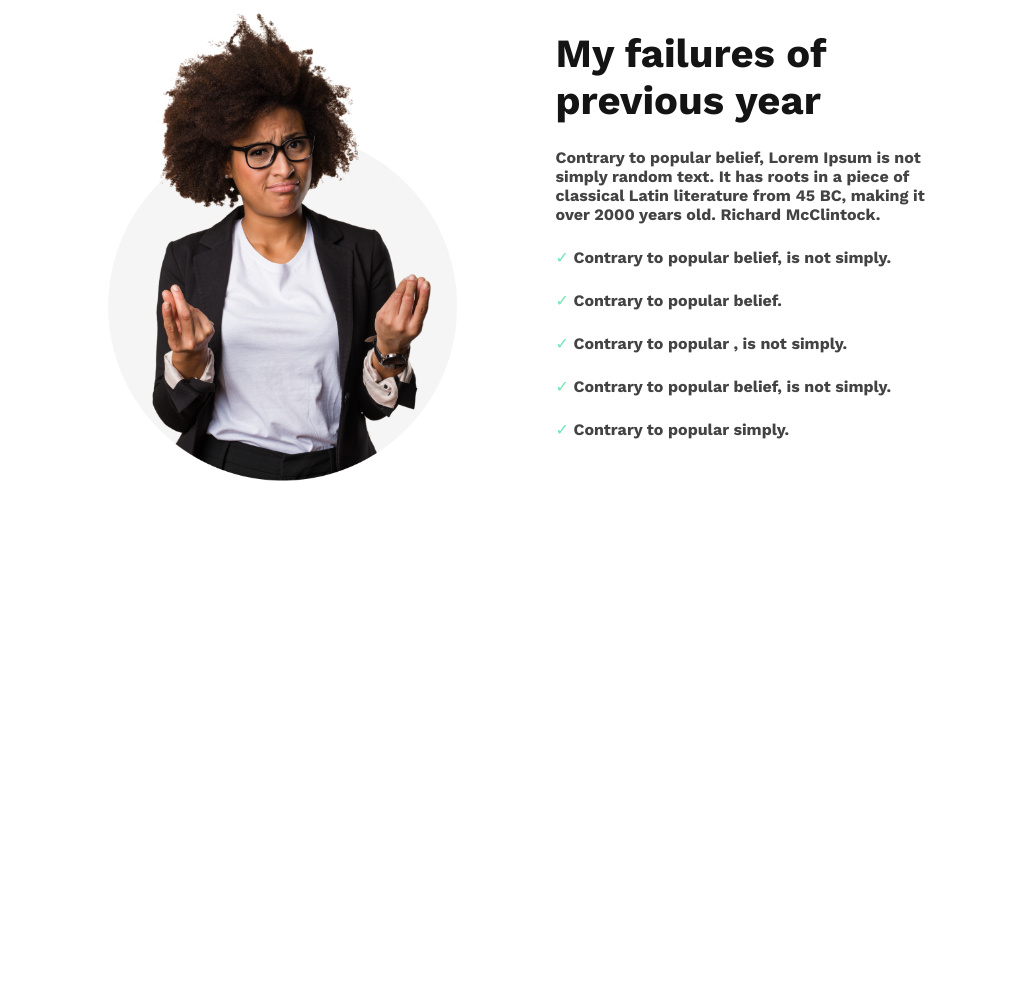
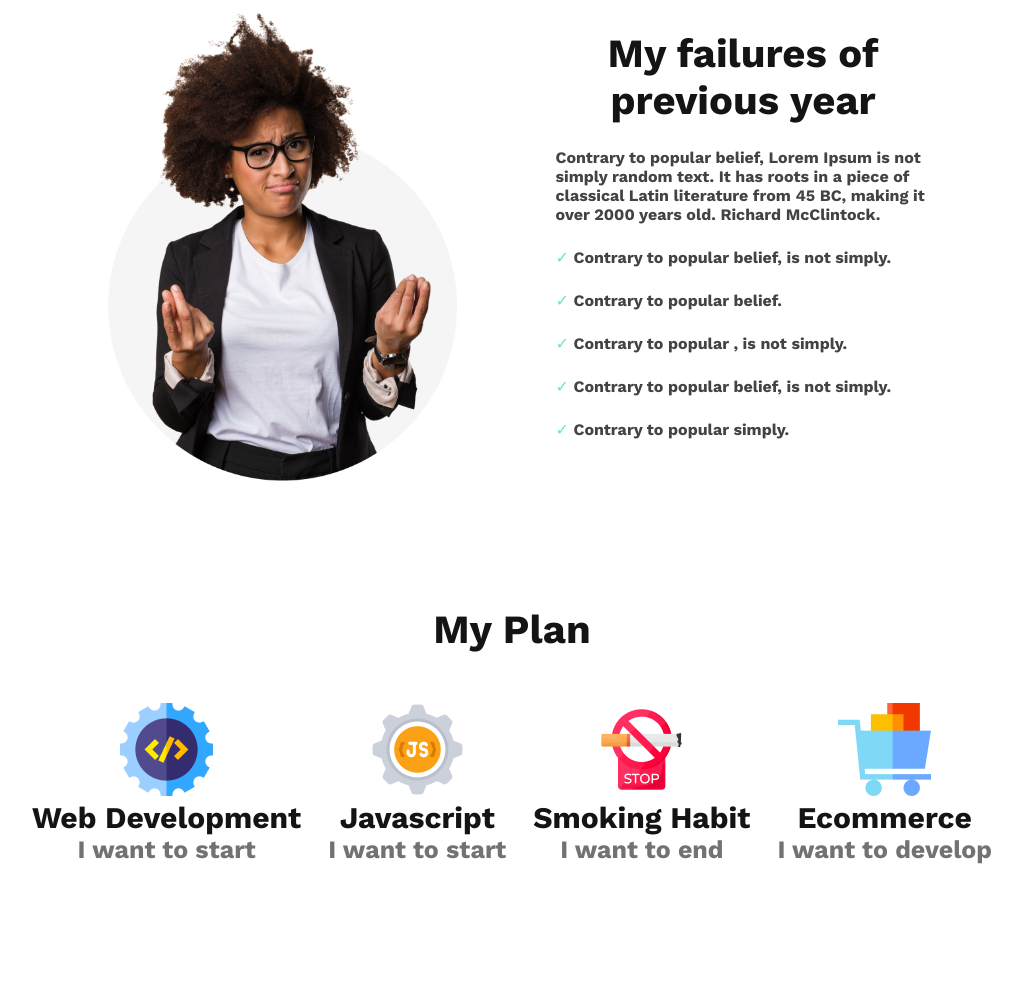
Before and after one commit to sm-alamin/goal-of-the-new-year, a plain HTML site: page index.html in a window 1280 px wide. Shown: the part 918-1924 px from the top of the page, without its empty margins (128-1150 px from the left). Before the commit the page ends 1524 px from the top, so only its background shows below. Drawn offline with nearby package versions, Linux system fonts and the light colour scheme.

Commit message:
my plan section is done

```diff
--- a/css/style.css
+++ b/css/style.css
@@ -35,12 +35,16 @@ Prepared by: Mohammad Al-Amin
 .title{
     font-size: 40px;
     color: #151414;
+    text-align: center;
 }
 .description{
     font-weight: 400;
     font-size: 16px;
     color: #444343;
     margin: 24px 0 20px;
+}
+.mb-50{
+    margin-bottom:50px;
 }
 
  /***
@@ -109,3 +113,29 @@ Prepared by: Mohammad Al-Amin
     color: #6DE6B4;
 
 }
+ /***
+
+====================================================================
+  Main Part: My Plan Section Style
+====================================================================
+
+***/
+.my-plan{
+    text-align: center;
+    margin: 0 auto;
+    width:80%;
+    height:50vh;
+}
+.my-plan-details{
+    display: flex;
+    justify-content: center;
+    gap: 27px;
+}
+.skill-development .skill-title{
+    font-size: 30px;
+}
+.skill-development .skill-description{
+    color: #737272;
+    font-size: 25px;
+    font-weight:500px;
+}
--- a/index.html
+++ b/index.html
@@ -39,7 +39,33 @@
             </div>
         </section> <!-- My Previous Year Failure Section Ends Here  -->
 
+        <!-- My Plan Section Starts From Here -->
+        <section class="my-plan">
+            <h3 class="title mb-50">My Plan</h3>
+            <div class="my-plan-details">
+                <div class="skill-development">
+                    <img src="images/icons/web.png" alt="">
+                    <h3 class="title skill-title">Web Development</h3>
+                    <p class="skill-description">I want to start</p>
+                </div>
+                <div class="skill-development">
+                    <img src="images/icons/js.png" alt="">
+                    <h3 class="title skill-title">Javascript</h3>
+                    <p class="skill-description">I want to start</p>
+                </div>
+                <div class="skill-development">
+                    <img src="images/icons/smoke.png" alt="">
+                    <h3 class="title skill-title">Smoking Habit</h3>
+                    <p class="skill-description">I want to end</p>
+                </div>
+                <div class="skill-development">
+                    <img src="images/icons/ecom.png" alt="">
+                    <h3 class="title skill-title">Ecommerce</h3>
+                    <p class="skill-description">I want to develop</p>
+                </div>
+            </div>
 
+        </section>
     </main>
 </body>
 </html>
```
